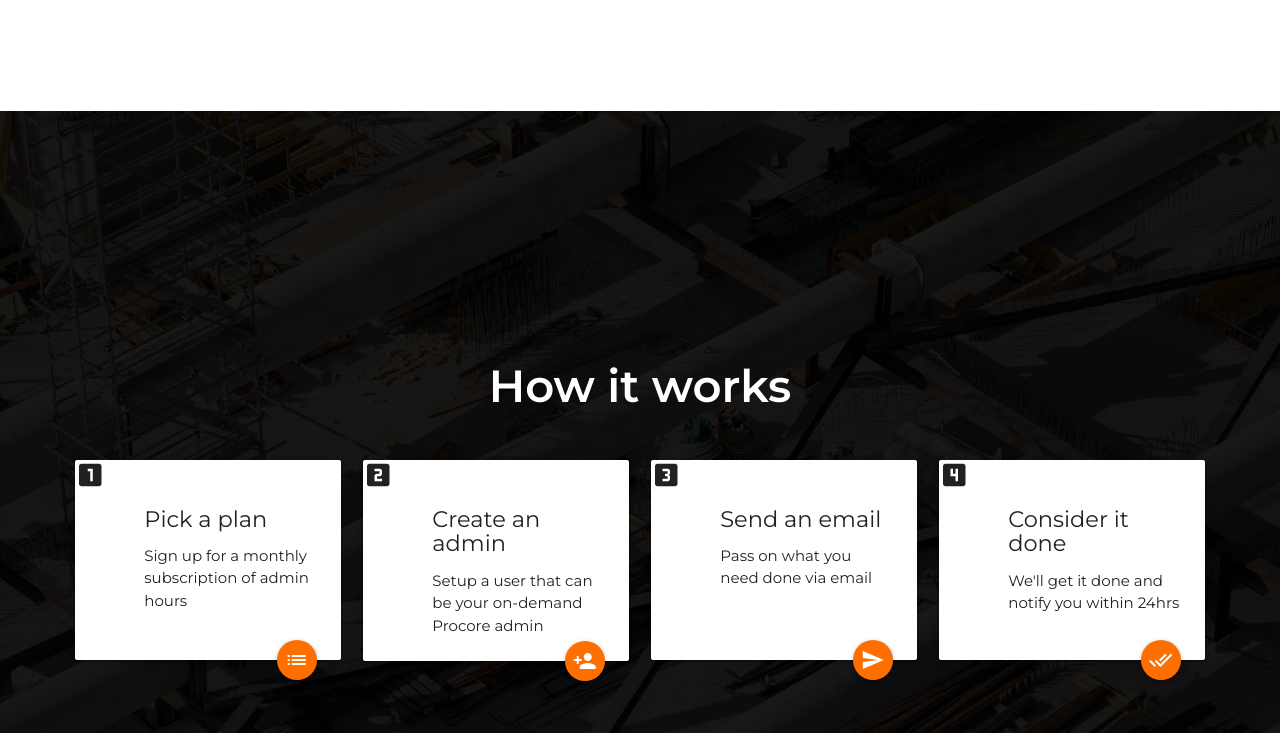
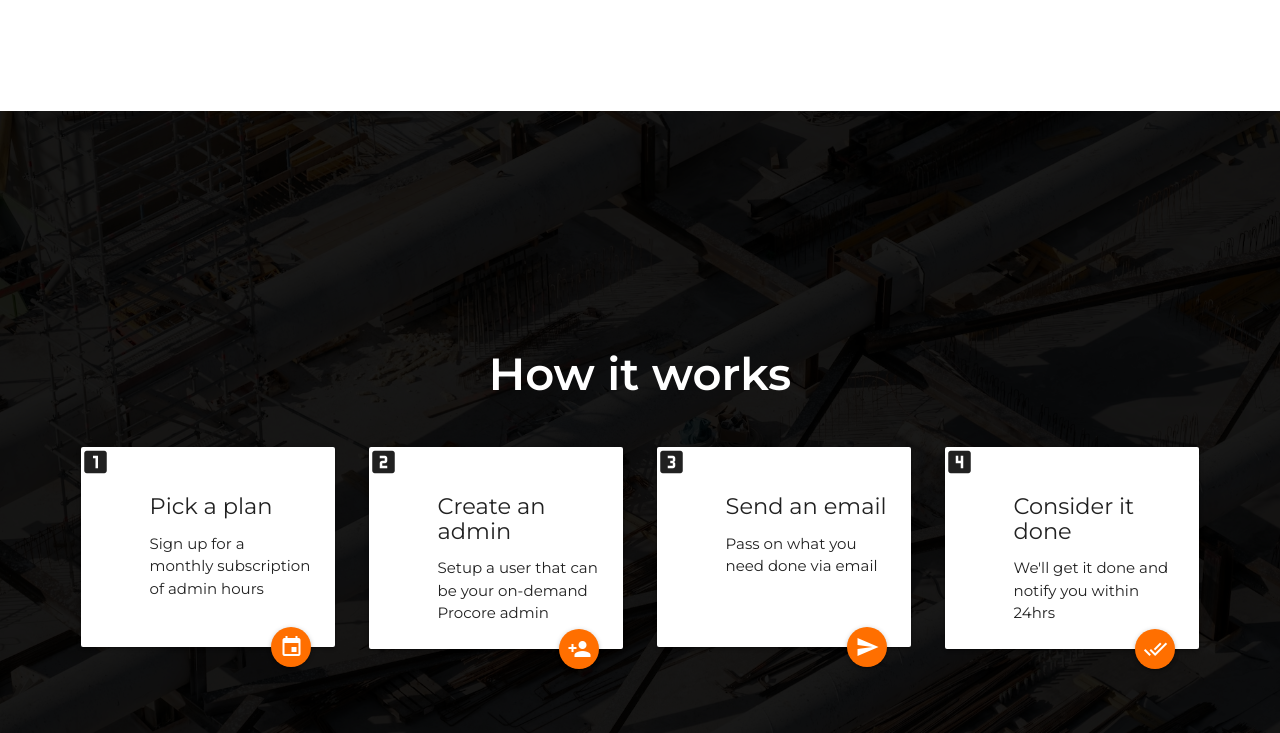
Before and after one commit to kris-lyle/kris-lyle.github.io, a plain HTML site: page index.html in a window 1280 px wide. Shown: the part 1033-1766 px from the top of the page. Drawn offline with nearby package versions, Linux system fonts and the light colour scheme.

Commit message:
a) added padding to cards (margin) and sections (vh)

```diff
--- a/index.html
+++ b/index.html
@@ -1,5 +1,6 @@
 <html>
   <head>
+    <meta name=“viewport” content=“width=device-width, initial-scale=1.0”>
 
     <link rel="stylesheet"
       href="https://cdnjs.cloudflare.com/ajax/libs/materialize/1.0.0/css/materialize.min.css">
@@ -67,8 +68,14 @@ h5 {
   padding: 10px, 0px, 10px, 0px;
 }
 
+* {
+  box-sizing: border-box;
+}
+
 .section {
   min-height: 100vh;
+  padding-top: 7vh;
+  padding-bottom: 7vh;
 }
 
 .continuity-top {
@@ -82,6 +89,9 @@ h5 {
 
 .card.horizontal {
   min-height: 200px;
+  margin-bottom: 15%;
+  margin-left: 2%;
+  margin-right: 2%;
 }
 
 blockquote {
@@ -103,6 +113,8 @@ blockquote {
   width: 100%;
   min-height: 85vh;
   overflow: hidden;
+  padding-top: 7vh;
+  padding-bottom: 7vh;
 }
 
 .secondary-overlay {
@@ -113,6 +125,8 @@ blockquote {
   width: 100%;
   min-height: 100vh;
   overflow: hidden;
+  padding-top: 7vh;
+  padding-bottom: 7vh;
 }
 
 .admin-bg {
@@ -121,6 +135,8 @@ blockquote {
   background-position: center;
   min-height: 85vh;
   position: relative;
+  padding-top: 7vh;
+  padding-bottom: 7vh;
 }
 
 .gears-bg {
@@ -128,6 +144,8 @@ blockquote {
   background-size: cover;
   background-position: center;
   min-height: 100vh;
+  padding-top: 7vh;
+  padding-bottom: 7vh;
   position: relative;
 }
 
@@ -213,7 +231,7 @@ textarea.materialize-textarea:focus:not([readonly]) + label {
           <div class="row">
             <div class="col s12 m5">
               <h1>Admin <i>(on-demand)</i></h1>
-              <h4>Get more out of Procore by doing less</h4>
+              <h4>Get more out of Procore by doing less</h4><br><br>
             </div>
             <div class="col s12 m6 offset-m1">
               <div class="card-panel black lighten-2 hoverable">
@@ -280,7 +298,7 @@ textarea.materialize-textarea:focus:not([readonly]) + label {
                     <h4>Pick a plan</h4>
                     <p>Sign up for a monthly subscription of admin hours</p>
                   </div>
-                  <a class="btn-floating halfway-fab waves-effect waves-light amber darken-4"><i class="material-icons">list</i></a>
+                  <a class="btn-floating halfway-fab waves-effect waves-light amber darken-4"><i class="material-icons">event</i></a>
                 </div>
               </div>
             </div>
```
